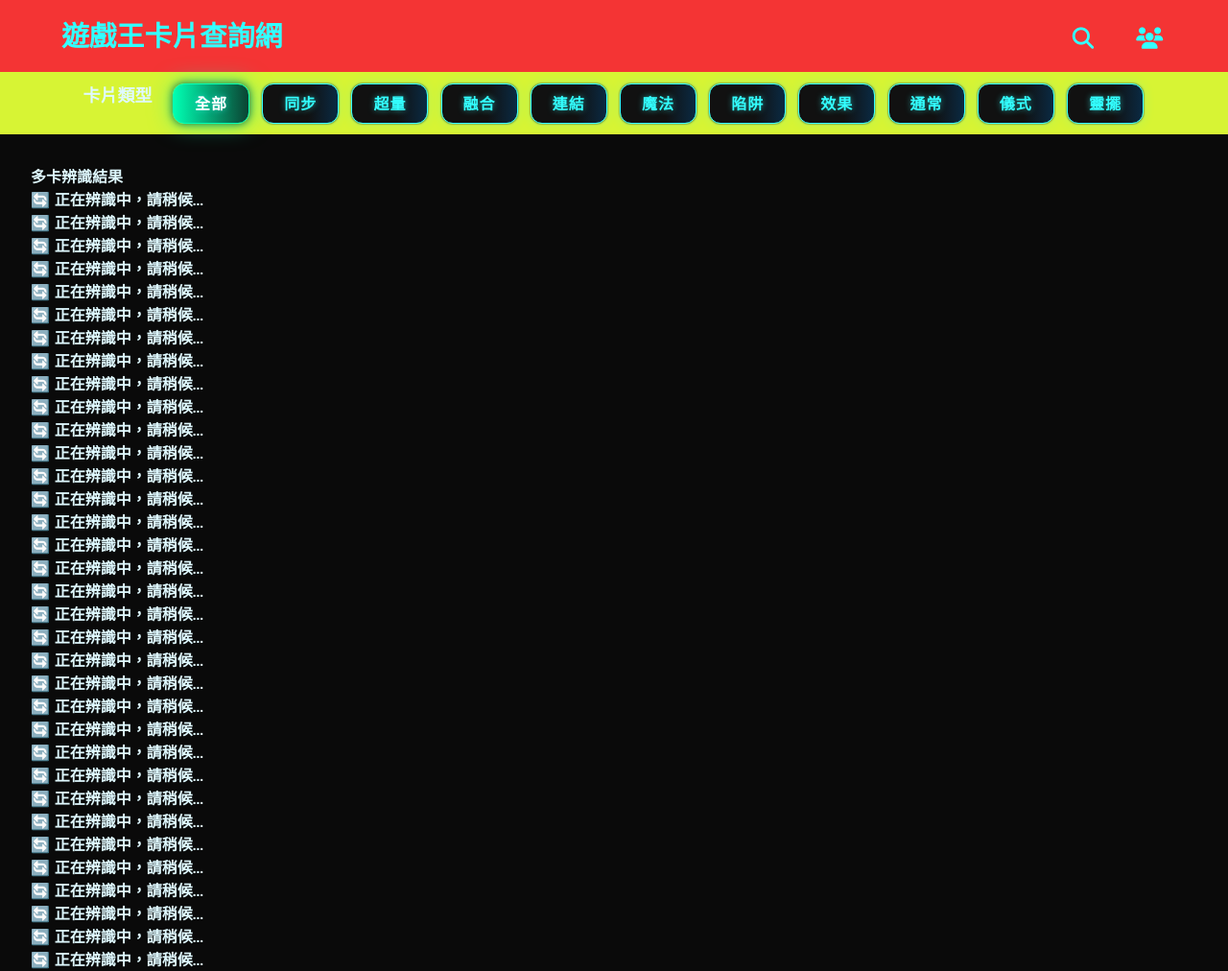
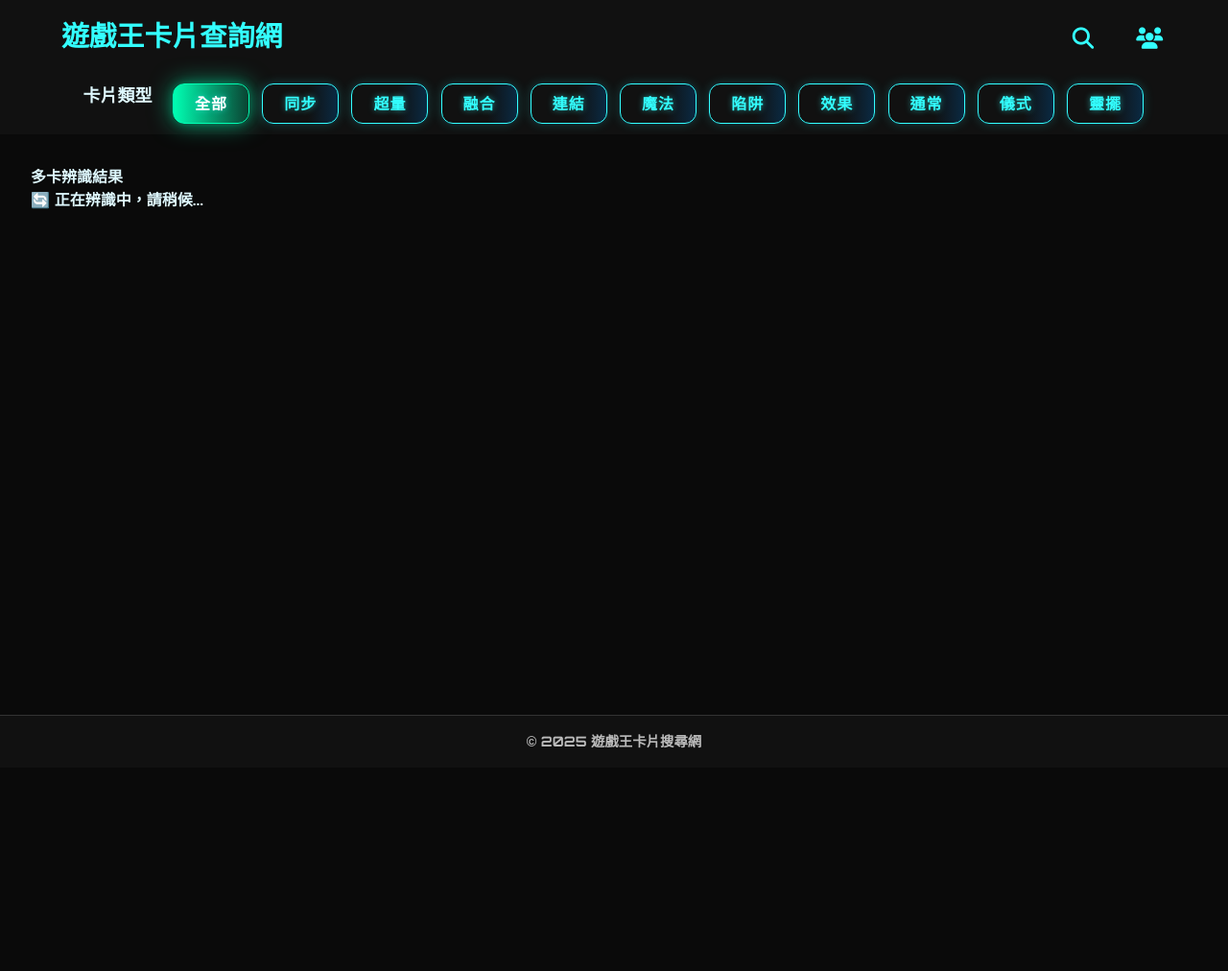
Before and after one commit to Dawn0119/gamecards, a Flask app: page /all in a window 1280 px wide. Shown: the top 1012 px of the page at 96% size. After the commit the page ends 780 px from the top, so only its background shows below. Run offline with Flask 3, Linux system fonts and the light colour scheme.

Commit message:
改背景前

```diff
--- a/app.py
+++ b/app.py
@@ -24,7 +24,7 @@
 
 @app.route('/all')
 def all():
-    return render_template('all.html', css_files=get_css_files())
+    return render_template('all.html', css_files=get_css_files(), page_class='page-all')
 
 @app.route('/choice')
 def choice():
@@ -81,9 +81,9 @@
             print(f"⚠️ 無法刪除上傳圖檔: {e}")
 
 # ----------- 分類模式（保留路由，但尚未使用）-----------
-@app.route('/match_choice', methods=['POST'])
-def match_choice():
-    return Response("<p>⚠️ 尚未實作分類選擇模式</p>", mimetype='text/html; charset=utf-8')
+# @app.route('/match_choice', methods=['POST'])
+# def match_choice():
+#     return Response("<p>⚠️ 尚未實作分類選擇模式</p>", mimetype='text/html; charset=utf-8')
 
 # ----------- 啟動 -----------
 if __name__ == '__main__':
--- a/static/css/filter-bar.css
+++ b/static/css/all.css
@@ -1,3 +1,11 @@
+main.page-all {
+  background-color: #0a0a0a;
+  padding: 0 0 2rem 0;
+  /* border-radius: 8px; */
+  color: #dff9ff;
+  font-family: "Orbitron", sans-serif;
+}
+
 .filter-bar {
   position: sticky;
   top: 0;
@@ -5,8 +13,7 @@
   display: flex;
   justify-content: center;
   flex-wrap: wrap;
-  /* background-color: #111; */
-  background-color: #d7f434;
+  background-color: #111;
   left: 0;
   right: 0;
   gap: 20px;
@@ -61,3 +68,10 @@
   font-family: "Orbitron", sans-serif;
   padding: 20px;
 }
+
+.all-cards {
+  /* display: grid;
+  grid-template-columns: repeat(auto-fill, minmax(300px, 1fr));
+  gap: 1rem; */
+  padding: 2rem;
+}
--- a/static/css/hftop.css
+++ b/static/css/hftop.css
@@ -12,8 +12,7 @@
 }
 
 header {
-  /* background-color: #111; */
-  background-color: #f43434;
+  background-color: #111;
   color: #33ffff;
   padding: 1rem;
   box-shadow: 0 2px 12px rgba(51, 255, 255, 0.2);
@@ -32,9 +31,21 @@
   margin-left: 3rem;
 }
 
-.logo:hover {
+/* .logo:hover {
   color: #ffffff;
   text-decoration: none;
+  transform: scale(1.2);
+  cursor: url('../images/index_Resize60.png') 25 38, auto;
+} */
+
+.logo a {
+  display: inline-block;
+  text-decoration: none;
+  transition: transform 0.2s ease, color 0.2s ease;
+}
+
+.logo a:hover {
+  color: #ffffff;
   transform: scale(1.2);
   cursor: url('../images/index_Resize60.png') 25 38, auto;
 }
--- a/templates/all.html
+++ b/templates/all.html
@@ -22,69 +22,17 @@
 {% endblock %}
 
 {% block content %}
-<h2>多卡辨識結果</h2>
-<div id="cardResult">
-  <p>🔄 正在辨識中，請稍候...</p>
-  <p>🔄 正在辨識中，請稍候...</p>
-  <p>🔄 正在辨識中，請稍候...</p>
-  <p>🔄 正在辨識中，請稍候...</p>
-  <p>🔄 正在辨識中，請稍候...</p>
-  <p>🔄 正在辨識中，請稍候...</p>
-  <p>🔄 正在辨識中，請稍候...</p>
-  <p>🔄 正在辨識中，請稍候...</p>
-  <p>🔄 正在辨識中，請稍候...</p>
-  <p>🔄 正在辨識中，請稍候...</p>
-  <p>🔄 正在辨識中，請稍候...</p>
-  <p>🔄 正在辨識中，請稍候...</p>
-  <p>🔄 正在辨識中，請稍候...</p>
-  <p>🔄 正在辨識中，請稍候...</p>
-  <p>🔄 正在辨識中，請稍候...</p>
-  <p>🔄 正在辨識中，請稍候...</p>
-  <p>🔄 正在辨識中，請稍候...</p>
-  <p>🔄 正在辨識中，請稍候...</p>
-  <p>🔄 正在辨識中，請稍候...</p>
-  <p>🔄 正在辨識中，請稍候...</p>
-  <p>🔄 正在辨識中，請稍候...</p>
-  <p>🔄 正在辨識中，請稍候...</p>
-  <p>🔄 正在辨識中，請稍候...</p>
-  <p>🔄 正在辨識中，請稍候...</p>
-  <p>🔄 正在辨識中，請稍候...</p>
-  <p>🔄 正在辨識中，請稍候...</p>
-  <p>🔄 正在辨識中，請稍候...</p>
-  <p>🔄 正在辨識中，請稍候...</p>
-  <p>🔄 正在辨識中，請稍候...</p>
-  <p>🔄 正在辨識中，請稍候...</p>
-  <p>🔄 正在辨識中，請稍候...</p>
-  <p>🔄 正在辨識中，請稍候...</p>
-  <p>🔄 正在辨識中，請稍候...</p>
-  <p>🔄 正在辨識中，請稍候...</p>
-  <p>🔄 正在辨識中，請稍候...</p>
-  <p>🔄 正在辨識中，請稍候...</p>
-  <p>🔄 正在辨識中，請稍候...</p>
-  <p>🔄 正在辨識中，請稍候...</p>
-  <p>🔄 正在辨識中，請稍候...</p>
-  <p>🔄 正在辨識中，請稍候...</p>
-  <p>🔄 正在辨識中，請稍候...</p>
-  <p>🔄 正在辨識中，請稍候...</p>
-  <p>🔄 正在辨識中，請稍候...</p>
-  <p>🔄 正在辨識中，請稍候...</p>
-  <p>🔄 正在辨識中，請稍候...</p>
-  <p>🔄 正在辨識中，請稍候...</p>
-  <p>🔄 正在辨識中，請稍候...</p>
-  <p>🔄 正在辨識中，請稍候...</p>
-  <p>🔄 正在辨識中，請稍候...</p>
-  <p>🔄 正在辨識中，請稍候...</p>
-  <p>🔄 正在辨識中，請稍候...</p>
-  <p>🔄 正在辨識中，請稍候...</p>
-  <p>🔄 正在辨識中，請稍候...</p>
-  <p>🔄 正在辨識中，請稍候...</p>
-  <p>🔄 正在辨識中，請稍候...</p>
-  <p>🔄 正在辨識中，請稍候...</p>
-  <p>🔄 正在辨識中，請稍候...</p>
+<div class="all-cards">
+  <h2>多卡辨識結果</h2>
+
+  <div id="cardResult">
+    <p>🔄 正在辨識中，請稍候...</p>
+  </div>
 </div>
+
 {% endblock %}
 
 {% block scripts %}
-  <script src="{{ url_for('static', filename='js/hint.js') }}"></script>
-  <script src="{{ url_for('static', filename='js/all.js') }}"></script>
+<script src="{{ url_for('static', filename='js/hint.js') }}"></script>
+<script src="{{ url_for('static', filename='js/all.js') }}"></script>
 {% endblock %}
--- a/templates/components/header.html
+++ b/templates/components/header.html
@@ -1,10 +1,9 @@
 <header>
   <div class="header-container">
     <h1 class="logo">
-      <a href="{{ url_for('index') }}" title="回首頁" style="text-decoration: none; color: inherit;">
-        遊戲王卡片查詢網
-      </a>
+      <a href="{{ url_for('index') }}" title="回首頁" style="text-decoration: none;">遊戲王卡片查詢網</a>
     </h1>
+
     <nav class="nav-menu">
       <a href="{{ url_for('index') }}" title="首頁"><i class="fa-solid fa-magnifying-glass"></i></a>
       <a href="{{ url_for('about') }}" title="關於我們"><i class="fa-solid fa-users"></i></a>
--- a/templates/index.html
+++ b/templates/index.html
@@ -15,8 +15,9 @@
 
 <body>
   {% include "components/header.html" %}
-  {% block filter %}{% endblock %}
-  <main>
+  <main class="{{ page_class | default('') }}">
+    {% block filter %}{% endblock %}
+
     {% block content %}
     <div class="all-block">
       <div class="button-container">
@@ -55,9 +56,7 @@
         </div>
       </div>
     </div>
-    {% endblock %}
 
-    <!-- Modal 區塊們 -->
     <div id="myModal-one" class="modal modal-one hidden">
       <div class="modal-box modal-bg-one">
         <h2 class="modal-title">提醒</h2>
@@ -90,16 +89,17 @@
         </div>
       </div>
     </div>
+    {% endblock %}
 
     <button onclick="topFunction()" id="myBtn" title="Go to top">
       <i class="fa-solid fa-circle-up fa-2x"></i>
     </button>
   </main>
 
-{% include "components/footer.html" %}
-{% block scripts %}
-<script src="{{ url_for('static', filename='js/hint.js') }}"></script>
-{% endblock %}
+  {% include "components/footer.html" %}
+  {% block scripts %}
+  <script src="{{ url_for('static', filename='js/hint.js') }}"></script>
+  {% endblock %}
 </body>
 
 </html>
```
